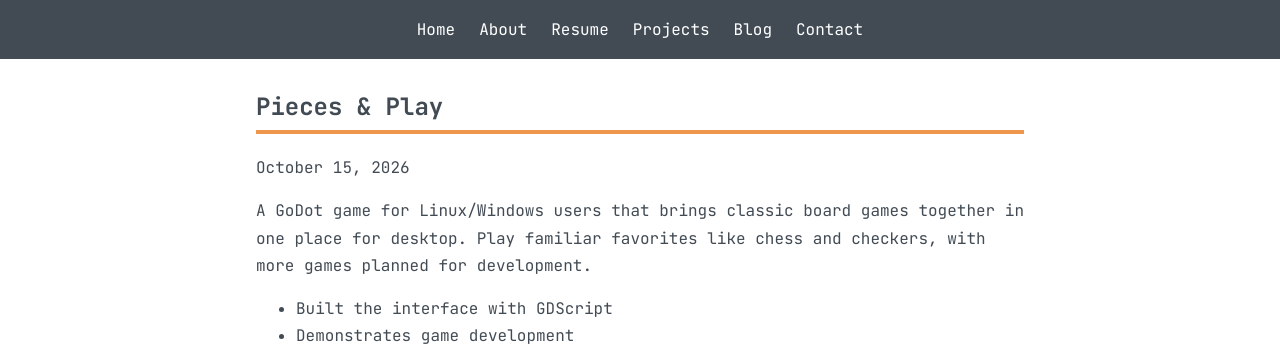
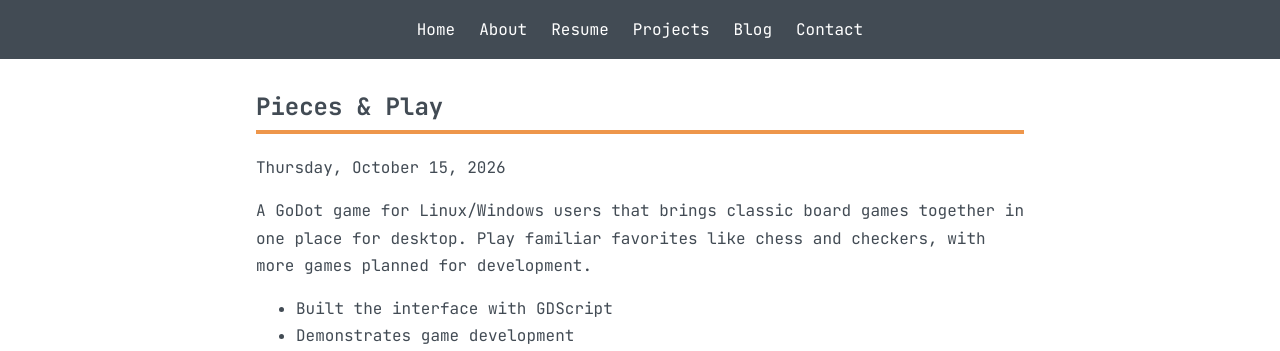
Before and after one commit to 8Bitsian/Resume, a Jekyll site: the page built from _devlog/2026-10-15-Pieces-and-Play.md, in a window 1280 px wide. Shown: the top 351 px of the page. Built offline with Jekyll 4.4.1, drawn with Linux system fonts in a browser that asks for light colours.

Commit message:
Updated by the dates for blog/devlog posts

```diff
--- a/_layouts/devlog.html
+++ b/_layouts/devlog.html
@@ -5,7 +5,7 @@ layout: default
     <header>
         <h1>{{ page.title }}</h1>
         <time datetime="{{ page.date | date_to_xmlschema }}">
-            {{ page.date | date: "%B %-d, %Y" }}
+            {{ page.date | date: "%A, %B %-d, %Y" }}
         </time>
     </header>
     <div class="post-content">
--- a/_layouts/post.html
+++ b/_layouts/post.html
@@ -5,7 +5,7 @@ layout: default
   <header>
     <h1>{{ page.title }}</h1>
     <time datetime="{{ page.date | date_to_xmlschema }}">
-      {{ page.date | date: "%B %-d, %Y" }}
+      {{ page.date | date: "%A, %B %-d, %Y" }}
     </time>
   </header>
   <div class="post-content">
```
